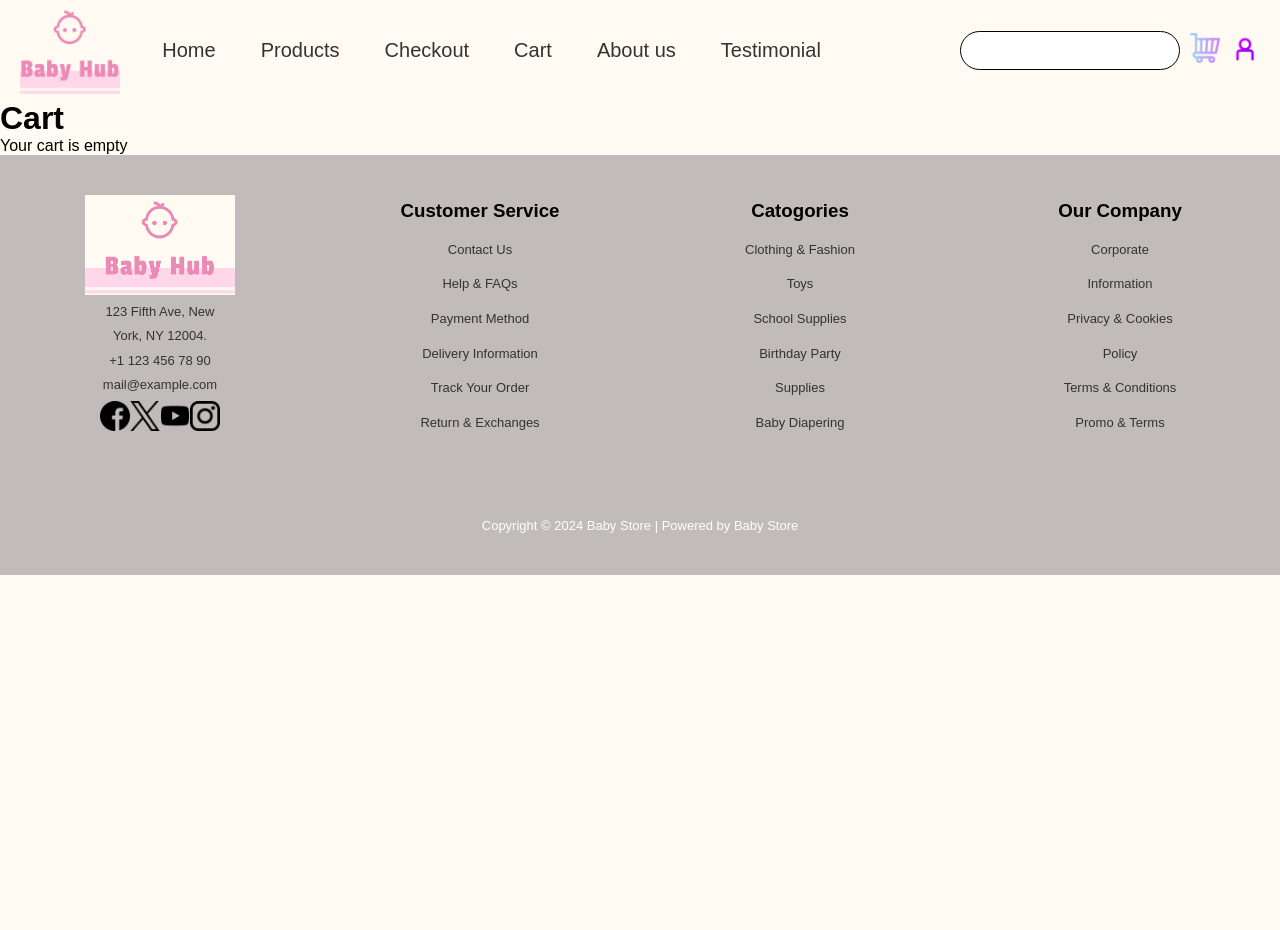
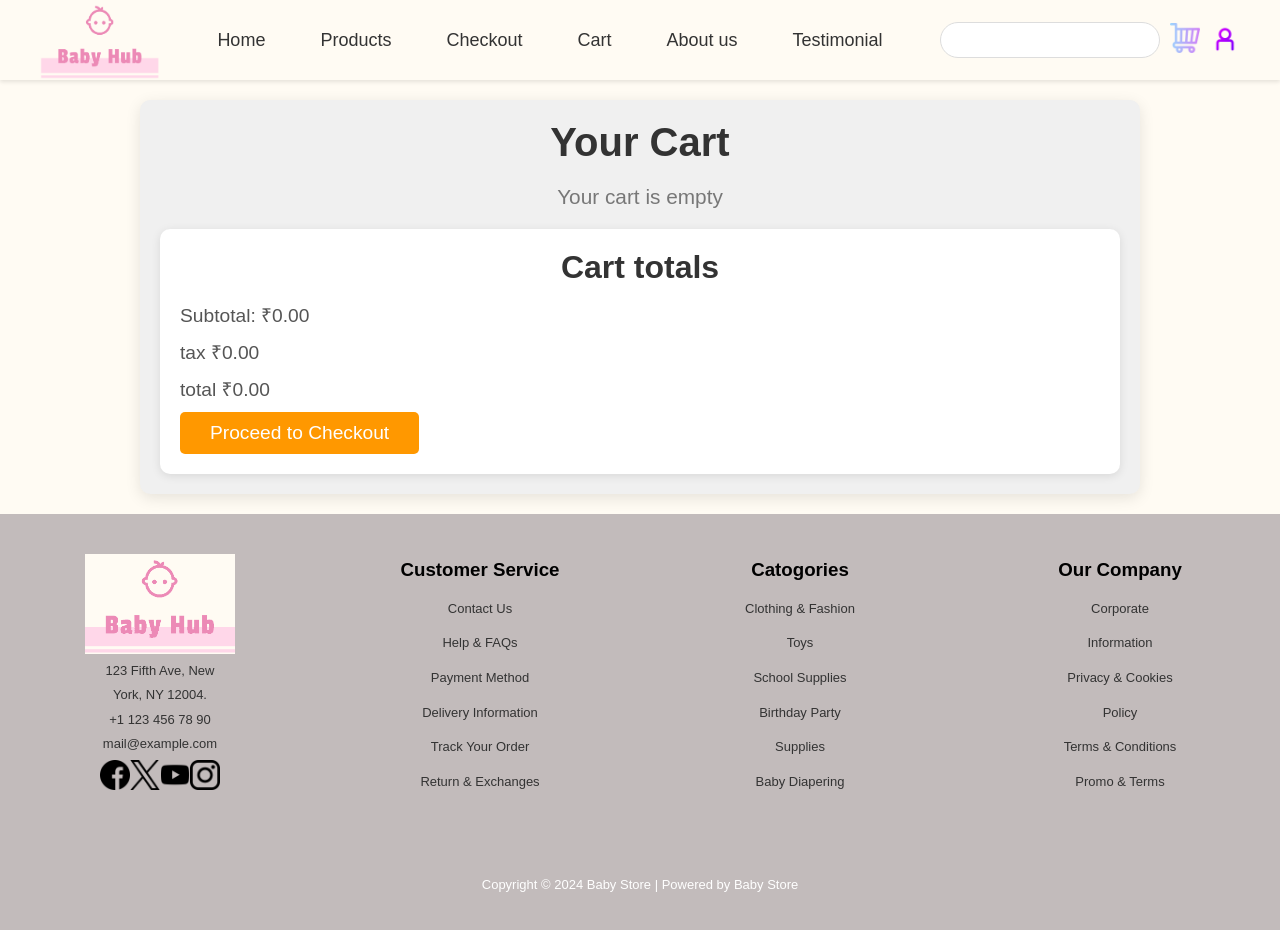
Before and after one commit to muhdnihal107/E-Commerce-Website, a React (Vite) app in the folder baby-products/: page /cart in a window 1280 px wide. Shown: the top 930 px of the page. Before the commit the page ends 800 px from the top, so only its background shows below. Built offline with nearby package versions, Linux system fonts and the light colour scheme; data requests are answered from the project's data file.

Commit message:
make changes in login page and register page ,connected them with authcontext

```diff
--- a/baby-products/src/components/Header.jsx
+++ b/baby-products/src/components/Header.jsx
@@ -25,7 +25,7 @@ const Header = () => {
            <ul>
             <li><input type="search" /></li>
             <li><Link to='/cart'><img src={CartLogo} alt="" /></Link></li>
-            <li><Link to='/login'><img src={userlogo} alt="" /></Link></li>
+            <li><Link to='/register'><img src={userlogo} alt="" /></Link></li>
            </ul>
         </div>
       </nav>
--- a/baby-products/src/context/CartContext.jsx
+++ b/baby-products/src/context/CartContext.jsx
@@ -1,4 +1,4 @@
-import React, { createContext, useState } from 'react'
+import React, { createContext, useEffect, useState } from 'react'
 import { useNavigate } from 'react-router-dom';
 
 
@@ -7,6 +7,28 @@ export const CartContext = createContext();
 const CartProvider = ({children}) => {
     const [cart,setCart] = useState([]);
     const navigate = useNavigate();
+
+    useEffect(()=>{
+        const storedCart =localStorage.getItem("cart");
+        if(storedCart){
+            setCart(JSON.parse(storedCart));
+        }
+    },[]);
+
+    useEffect(()=>{
+        if(cart.length > 0){
+            localStorage.setItem("cart",JSON.stringify(cart));
+
+        }
+    },[cart]);
+
+    const calculateTotal =()=>{
+        const subTotal = cart.reduce((total,item)=> total + item.price * item.quantity,0);
+        const tax = subTotal * 0.05;
+        const total = subTotal + tax;
+        return { subTotal, tax, total}
+    }
+
    const addToCart=(product)=>{
        setCart((prevCart)=>{
         const existItem = prevCart.find((item)=> item.id === product.id);
@@ -50,7 +72,7 @@ const CartProvider = ({children}) => {
 };
 
   return (
-    <CartContext.Provider value={{cart,addToCart,removeFromCart,clearCart,increaseQuantity,decreaseQuantity}}>
+    <CartContext.Provider value={{cart,calculateTotal ,addToCart,removeFromCart,clearCart,increaseQuantity,decreaseQuantity}}>
         {children}
     </CartContext.Provider>
   )
--- a/baby-products/src/index.css
+++ b/baby-products/src/index.css
@@ -10,103 +10,107 @@
     font-family: 'Arial', sans-serif;
   }
 
+  /* Navbar Styling */
 .navbar {
-    height: 100px;
+  height: 80px; /* Adjusted height for a more compact look */
   width: 100%; /* Full width of the screen */
-    max-width: 100%; /* Ensure it doesn't exceed the viewport */
   display: flex;
   justify-content: space-between;
   align-items: center;
-    padding: 0 20px; /* Add some padding on the sides */
-    flex-wrap: wrap; /* Wrap content if it overflows */
+  padding: 0 40px; /* More padding for better spacing */
+  background-color: #FFFBF3; /* Background color */
+  box-shadow: 0 2px 4px rgba(0, 0, 0, 0.1); /* Subtle shadow for depth */
+  position: sticky; /* Stick to the top on scroll */
+  top: 0; /* Position it at the top */
+  z-index: 1000; /* Ensure it stays above other elements */
 }
 
 .logo {
-    width: 100px;
-    height: 90px;
   display: flex;
+  width: 120px; /* Adjusted logo size */
+  height: auto; /* Maintain aspect ratio */
 }
 
 .logo img {
-    width: 100%;
-    height: 100%;
-    object-fit: cover;
+  width: 100%; /* Responsive logo */
+  height: auto; /* Maintain aspect ratio */
+  object-fit: contain; /* Ensure it fits nicely */
 }
 
+/* Navigation Links */
 .list-con {
-    flex-grow: 1; /* Allow it to grow to fill available space */
-    height: 90px;
+  flex-grow: 1; /* Allow it to grow */
   display: flex;
-    align-items: center;
   justify-content: center; /* Center the links */
- /* Prevent overflow */
 }
 
 .list-con ul {
-    list-style-type: none;
-    padding: 0;
-    margin: 0;
-    display: flex;
-    gap: 15px; /* Space between list items */
-    flex-wrap: wrap; /* Wrap the items if there's overflow */
+  list-style-type: none; /* Remove default list styling */
+  padding: 0; /* Remove padding */
+  margin: 0; /* Remove margin */
+  display: flex; /* Use flexbox for layout */
+  gap: 25px; /* Increased space between items */
 }
 
 .list-con li {
-    display: inline;
-
+  display: inline; /* Ensure items are inline */
 }
 
 .list-con a {
-    text-decoration: none;
-    font-size: 18px;
-    color: #333;
-    padding: 10px 15px;
-    transition: color 0.3s ease, background-color 0.3s ease;
-    font-size: 20px;
+  text-decoration: none; /* Remove underline from links */
+  font-size: 18px; /* Font size */
+  color: #333; /* Text color */
+  padding: 10px 15px; /* Padding for links */
+  border-radius: 5px; /* Rounded corners */
+  transition: background-color 0.3s ease, color 0.3s ease; /* Smooth transition */
 }
 
 .list-con a:hover {
-    color: white;
-    background-color: #b37018;
-    border-radius: 5px;
+  background-color: #f05933; /* Background color on hover */
+  color: white; /* Change text color on hover */
 }
 
-  .list-con a:active {
-    background-color: #b37018;
-  }
-
+/* Secondary Navigation Container */
 .list-con2 {
-    height: 90%;
-    width: 32%;
   display: flex;
-    align-items: center;
-    justify-content: flex-end;
-    gap: 15px;
-    max-width: 100%; /* Ensure it stays within the viewport */
+  align-items: center; /* Center items vertically */
+  gap: 20px; /* Space between items */
 }
 
 .list-con2 ul {
-    display: flex;
-    align-items: center;
-    gap: 10px;
-    list-style-type: none;
+  display: flex; /* Use flexbox for layout */
+  align-items: center; /* Center items */
+  gap: 10px; /* Space between icons */
+  list-style-type: none; /* Remove default list styling */
 }
 
+/* Search Input */
 .list-con2 li input[type="search"] {
-    padding: 5px;
-    font-size: 16px;
-    border-radius: 20px;
-    border: 1px solid black;
-    height: 39px;
-    width: 220px;
+  padding: 8px; /* Padding for input */
+  font-size: 16px; /* Font size */
+  border-radius: 20px; /* Rounded corners */
+  border: 1px solid #ddd; /* Light border */
+  transition: border-color 0.3s ease; /* Smooth transition */
+  width: 220px; /* Width of search input */
 }
 
+.list-con2 li input[type="search"]:focus {
+  border-color: #b37018; /* Change border color on focus */
+}
+
+/* Icons */
 .list-con2 img {
-    width: 30px;
-    height: 30px;
-    object-fit: cover;
+  width: 30px; /* Size of icons */
+  height: 30px; /* Size of icons */
+  object-fit: cover; /* Ensures image fits properly */
+  transition: transform 0.3s; /* Transition for hover effect */
 }
-  /*footer*/
+
+.list-con2 img:hover {
+  transform: scale(1.1); /* Scale icon on hover */
+}
+
+  /*------------------------footer-----------------------------------------------------*/
   footer{
     height: 420px;
     width: 100%;
@@ -156,7 +160,7 @@
     color: white;
     font-size: 13px;
   }
-  /*home page*/
+  /*------------------------------------------------home page----------------------*/
   .home {
     display: flex;
     flex-direction: row;
@@ -236,7 +240,7 @@
     object-fit: cover;
     border-radius: 20px;
   }
-  /*.....................Register form................*/
+  /*.....................Register form---------------------------................*/
  /* Registration Section */
 .reg-section {
   background: linear-gradient(to bottom right, #b892ff, #8deaff); /* Semi-transparent white background */
@@ -324,79 +328,84 @@
   background-color: #0abde3; /* Darker cyan on hover */
 }
 
-/*................................login page...........*/
+/*................................login page--------------------------------...........*/
 /* Login Page Section */
+/* Overall Login Page Styles */
 .login-page {
-  background: linear-gradient(to bottom right, #b892ff, #8deaff); /* Semi-transparent white background */
-
-  border-radius: 15px;
-  padding: 30px;
+  background: linear-gradient(to bottom right, #6a82fb, #fc5c7d); /* Gradient background */
+  border-radius: 20px;
+  padding: 40px;
   width: 100%;
   max-width: 400px;
-  box-shadow: 0 6px 20px rgba(0, 0, 0, 0.1); /* Soft shadow for a modern look */
-  margin: 20px auto;
+  box-shadow: 0 10px 30px rgba(0, 0, 0, 0.15); /* Enhanced shadow */
+  margin: 40px auto;
+  animation: fadeIn 0.6s ease-in-out; /* Fade-in animation */
 }
 
 /* Login Section */
 .login-sec {
   padding: 30px;
-  background-color: rgba(255, 255, 255, 0.8); /* Slightly transparent background */
+  background-color: rgba(255, 255, 255, 0.7); /* Slightly more opaque background */
   border-radius: 15px;
-  box-shadow: 0px 8px 24px rgba(0, 0, 0, 0.1);
+  box-shadow: 0px 8px 30px rgba(0, 0, 0, 0.15);
 }
 
 /* Login Header */
 .login-head h1 {
-  color: #5f27cd; /* Light purple matching the registration form */
-  font-size: 2rem;
+  color: #6a82fb; /* Soft purple */
+  font-size: 2.5rem; /* Increased size */
   text-align: center;
-  margin-bottom: 20px;
+  margin-bottom: 30px; /* More space below the header */
+  font-family: 'Roboto', sans-serif; /* Modern font */
 }
 
 /* Form Group for inputs */
 .login-form-group {
-  margin-bottom: 15px;
+  margin-bottom: 20px; /* More space between inputs */
 }
 
 .login-form-group input {
   width: 100%;
-  padding: 12px;
-  border: 1px solid #d1d8e0;
-  border-radius: 8px;
+  padding: 15px;
+  border: 2px solid #d1d8e0;
+  border-radius: 10px;
   background-color: #f1f2f6; /* Light background for input fields */
   font-size: 1rem;
-  transition: border-color 0.3s ease;
+  transition: border-color 0.3s ease, box-shadow 0.3s ease; /* Added box-shadow transition */
 }
 
 /* Focus effect on input fields */
 .login-form-group input:focus {
-  border-color: #8338ec; /* Purple border on focus */
+  border-color: #6a82fb; /* Purple border on focus */
   outline: none;
+  box-shadow: 0 0 8px rgba(106, 130, 251, 0.5); /* Glow effect */
 }
 
 /* Submit button styling */
 .sign-btn {
   width: 100%;
-  padding: 12px 0;
-  background-color: #48dbfb; /* Cyan button */
+  padding: 15px 0;
+  background-color: #ff6b81; /* Pinkish button */
   color: white;
   border: none;
-  border-radius: 30px;
+  border-radius: 25px; /* Rounded corners */
   font-size: 1.2rem;
+  font-weight: bold;
   cursor: pointer;
-  transition: background-color 0.3s ease;
+  transition: background-color 0.3s ease, transform 0.2s ease; /* Added scaling on hover */
 }
 
 /* Button hover effect */
 .sign-btn:hover {
-  background-color: #0abde3; /* Darker cyan on hover */
+  background-color: #ff4f5a; /* Darker pink on hover */
+  transform: translateY(-2px); /* Slight lift effect */
 }
 
 /* Error message styling */
 #login-err {
   display: block;
-  font-size: 0.85rem;
-  color: #ff6b6b; /* Error text color */
+  font-size: 0.9rem;
+  color: #ff4f5a; /* Error text color */
   margin-top: 10px;
   text-align: center;
   visibility: hidden; /* Hidden by default */
@@ -407,18 +416,32 @@
   visibility: visible;
 }
 
+/* Animation for fade-in effect */
+@keyframes fadeIn {
+  from {
+    opacity: 0;
+    transform: translateY(-20px);
+  }
+  to {
+    opacity: 1;
+    transform: translateY(0);
+  }
+}
+
+/* Responsive Design */
 @media (max-width: 768px) {
   .login-page {
     padding: 20px;
-    max-width: 100%;
+    max-width: 90%;
   }
 
   .sign-btn {
     font-size: 1rem;
-    padding: 10px 0;
+    padding: 12px 0;
   }
 }
-/*...........produuct list------------*/
+
+/*...........produuct list------------------------------------------------------*/
 .product-container {
   display: flex;
   flex-wrap: wrap;
@@ -489,7 +512,7 @@
   background-color: #c1492c;
   transform: scale(0.98);
 }
-/*------------product details ----------*/
+/*------------product details------------------------------------------ ----------*/
 /* Main container for product details */
 .product-details {
   max-width: 1200px;
@@ -553,7 +576,7 @@
   color: #2a9d8f;
 }
 
-/* Description paragraph styles */
+
 .prod-description p {
   margin-bottom: 20px;
   line-height: 1.6;
@@ -598,3 +621,194 @@
   background-color: #c1492c;
   transform: scale(0.98);
 }
+/*-------------cart section---------------------------------------------*/
+/* Cart Section */
+.cart-sec {
+  max-width: 1000px;
+  margin: 20px auto;
+  padding: 20px;
+  background-color: #f0f0f0;
+  border-radius: 10px;
+  box-shadow: 0 4px 15px rgba(0, 0, 0, 0.1);
+  font-family: Arial, sans-serif;
+}
+
+/* Cart Header */
+.cart-head {
+  text-align: center;
+  font-size: 2.5rem;
+  margin-bottom: 20px;
+  color: #333;
+}
+
+/* Empty Cart Message */
+.empty-cart-message {
+  text-align: center;
+  font-size: 1.3rem;
+  color: #777;
+}
+
+/* Product Card */
+.cart-product-con {
+  display: flex;
+  justify-content: space-between;
+  align-items: center;
+  padding: 15px;
+  background-color: #fff;
+  border-radius: 10px;
+  margin-bottom: 20px;
+  box-shadow: 0 2px 10px rgba(0, 0, 0, 0.1);
+}
+
+.cart-productcard {
+  display: flex;
+  align-items: center;
+  width: 100%;
+}
+
+
+.product-image {
+  width: 120px;
+  height: 120px;
+  border-radius: 8px;
+  object-fit: cover;
+  margin-right: 20px;
+}
+
+
+.product-details {
+  flex-grow: 1;
+}
+
+.product-name {
+  font-size: 1.5rem;
+  color: #333;
+}
+
+.product-price {
+  font-size: 1.2rem;
+  color: #666;
+  margin-top: 8px;
+}
+
+
+.quantity-controls {
+  display: flex;
+  align-items: center;
+  margin-top: 10px;
+}
+
+.product-quantity {
+  font-size: 1rem;
+  margin: 0 10px;
+  color: #333;
+}
+
+.quantity-inc-btn,
+.quantity-dec-btn {
+  background-color: #4caf50;
+  color: white;
+  border: none;
+  padding: 5px 12px;
+  cursor: pointer;
+  border-radius: 5px;
+  font-size: 1.2rem;
+  transition: background-color 0.3s;
+}
+
+.quantity-dec-btn {
+  background-color: #f44336;
+}
+
+.quantity-inc-btn:hover,
+.quantity-dec-btn:hover {
+  background-color: #333;
+}
+
+/* Remove Button */
+.remove-btn {
+  background-color: #ff5722;
+  color: white;
+  border: none;
+  padding: 10px 15px;
+  margin-left: 20px;
+  cursor: pointer;
+  border-radius: 5px;
+  transition: background-color 0.3s ease;
+}
+
+.remove-btn:hover {
+  background-color: #e64a19;
+}
+
+/* Clear Cart Button */
+.clear-cart {
+  text-align: center;
+  margin-top: 20px;
+}
+
+.clear-cart-btn {
+  background-color: #ff9800;
+  color: white;
+  border: none;
+  padding: 10px 30px;
+  cursor: pointer;
+  border-radius: 5px;
+  font-size: 1.2rem;
+  transition: background-color 0.3s;
+}
+
+.clear-cart-btn:hover {
+  background-color: #fb8c00;
+}
+/* Cart Total Bill Section */
+.cart-total-bill {
+  background-color: #fff;
+  padding: 20px;
+  border-radius: 10px;
+  box-shadow: 0 2px 10px rgba(0, 0, 0, 0.1);
+  margin-top: 20px;
+}
+
+.cart-total-bill h1 {
+  font-size: 2rem;
+  color: #333;
+  margin-bottom: 15px;
+  text-align: center;
+}
+
+.cart-total-bill p {
+  font-size: 1.2rem;
+  color: #555;
+  display: flex;
+  justify-content: space-between;
+  margin: 10px 0;
+}
+
+.cart-total-bill p span {
+  font-weight: bold;
+  color: #333;
+}
+
+/* Adjust the overall spacing and layout */
+.cart-total-bill .total-amount {
+  font-size: 1.5rem;
+  color: #b37018;
+  font-weight: bold;
+  margin-top: 15px;
+  text-align: right;
+}
+.cart-checkout-btn{
+  background-color: #ff9800;
+  color: white;
+  border: none;
+  padding: 10px 30px;
+  cursor: pointer;
+  border-radius: 5px;
+  font-size: 1.2rem;
+  transition: background-color 0.3s;
+}
+
+.cart-checkout-btn:hover {
+  background-color: #e64f2a;
+}
--- a/baby-products/src/main.jsx
+++ b/baby-products/src/main.jsx
@@ -3,11 +3,14 @@ import { createRoot } from 'react-dom/client'
 import App from './App.jsx'
 import './index.css'
 import { BrowserRouter } from 'react-router-dom'
+import AuthProvider from './context/AuthContext.jsx'
 
 createRoot(document.getElementById('root')).render(
   <StrictMode>
-    <BrowserRouter>
+    <AuthProvider>
+      <BrowserRouter>
       <App />
     </BrowserRouter>
+    </AuthProvider>
   </StrictMode>,
 )
--- a/baby-products/src/pages/Cart.jsx
+++ b/baby-products/src/pages/Cart.jsx
@@ -1,34 +1,59 @@
-import React, { useContext } from 'react'
-import { CartContext } from '../context/CartContext'
+import React, { useContext } from 'react';
+import { CartContext } from '../context/CartContext';
+import { useNavigate } from 'react-router-dom';
+
 
 const Cart = () => {
-  const {cart ,removeFromCart, clearCart,increaseQuantity,decreaseQuantity} = useContext(CartContext);
+  const { cart,calculateTotal, removeFromCart, clearCart, increaseQuantity, decreaseQuantity } = useContext(CartContext);
+
+const {subTotal,tax,total} = calculateTotal();
+const navigate = useNavigate();
+
+const handleBtn = ()=>{
+  navigate('/checkout');
+};
+
   return (
-    <div className='cart-sec'>
-      <h1 className='cart-head'>Cart</h1>
-      {cart.length == 0?(<p>Your cart is empty</p>):(
-        cart.map((item)=>(
-          <div className='cart-product-con'>
-          <div key={item.id} className='cart-productcard'>
-            <img src={item.image} alt={item.name} />
-            <h1>{item.name}</h1>
-            <p className='cart-product-price'><strong>Price:{item.price * item.quantity}</strong></p>
-            <div>
-              <p>Quantity:{item.quantity}</p>
-              <button onClick={()=>increaseQuantity(item.id)}>+</button>
-              <button onClick={()=>decreaseQuantity(item.id)}>-</button>
+    <div className="cart-sec">
+      <h1 className="cart-head">Your Cart</h1>
+      {cart.length === 0 ? (
+        <p className="empty-cart-message">Your cart is empty</p>
+      ) : (
+        cart.map((item) => (
+          <div key={item.id} className="cart-product-con">
+            <div className="cart-productcard">
+              <img src={item.image} alt={item.name} className="product-image" />
+              <div className="product-details">
+                <h2 className="product-name">{item.name}</h2>
+                <p className="product-price">
+                  <strong>Price: ₹{item.price * item.quantity}</strong>
+                </p>
+                <div className="quantity-controls">
+                  <button className="quantity-dec-btn" onClick={() => decreaseQuantity(item.id)}>-</button>
+                  <p className="product-quantity">{item.quantity}</p>
+                  <button className="quantity-inc-btn" onClick={() => increaseQuantity(item.id)}>+</button>
+                </div>
+              </div>
+              <button className="remove-btn" onClick={() => removeFromCart(item.id)}>Remove</button>
             </div>
-
-            <button onClick={()=>removeFromCart(item.id)}>Remove Item</button>
-          </div>
-          <button onClick={clearCart}>Clear Cart</button>
           </div>
         ))
       )}
+      {cart.length > 0 && (
+        <div className="clear-cart">
+          <button className="clear-cart-btn" onClick={clearCart}>Clear Cart</button>
+        </div>
+      )}
 
+      <div className='cart-total-bill'>
+        <h1>Cart totals</h1>
+        <p>Subtotal: ₹{subTotal.toFixed(2)}</p>
+        <p>tax  ₹{tax.toFixed(2)}</p>
+        <p> total ₹{total.toFixed(2)}</p>
+           <button className='cart-checkout-btn' onClick={handleBtn}>Proceed to Checkout</button>
+      </div>
+    </div>
+  );
+};
 
-    </div>
-  )
-}
-
-export default Cart
+export default Cart;
```
Also changed, not shown: baby-products/src/context/AuthContext.jsx (added, +47 -0 lines), baby-products/src/pages/Login.jsx (+8 -4 lines), baby-products/src/pages/Register.jsx (+6 -4 lines). Lines whose indentation alone changed are shown as unchanged.
